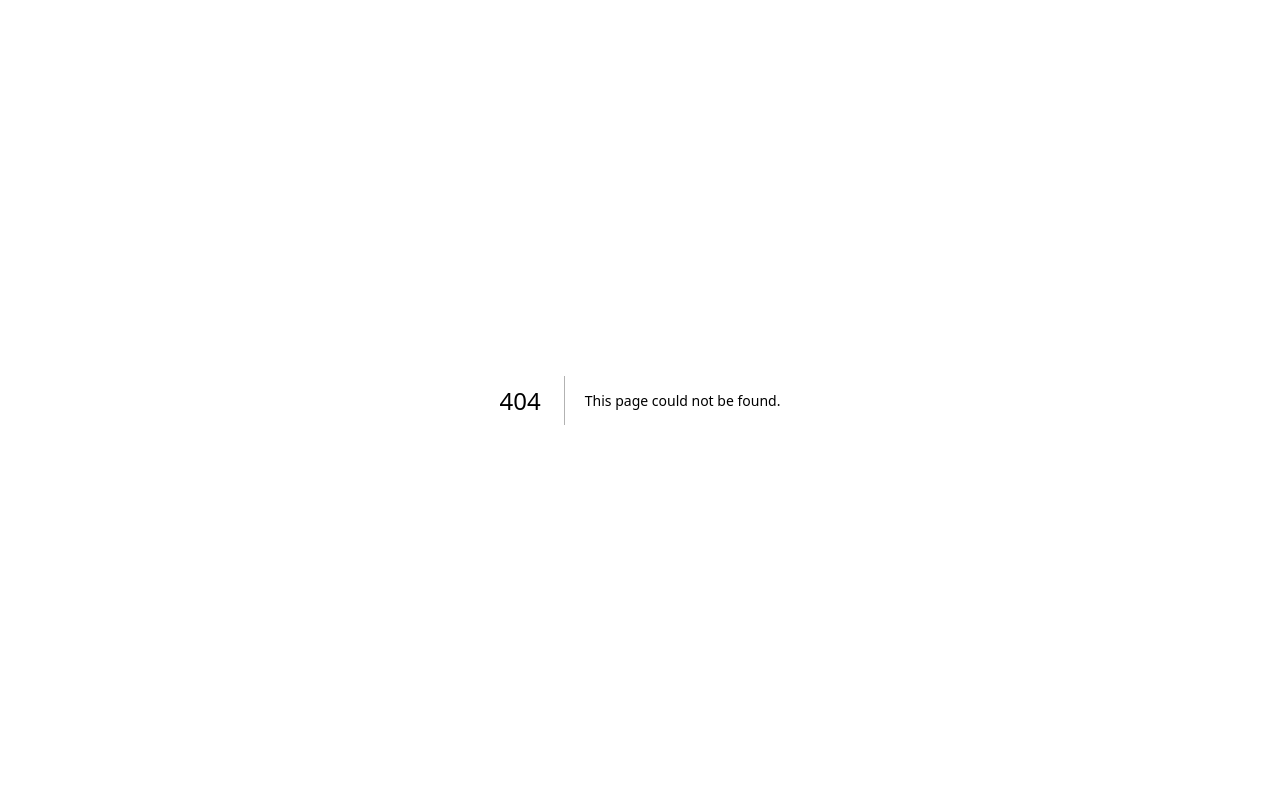
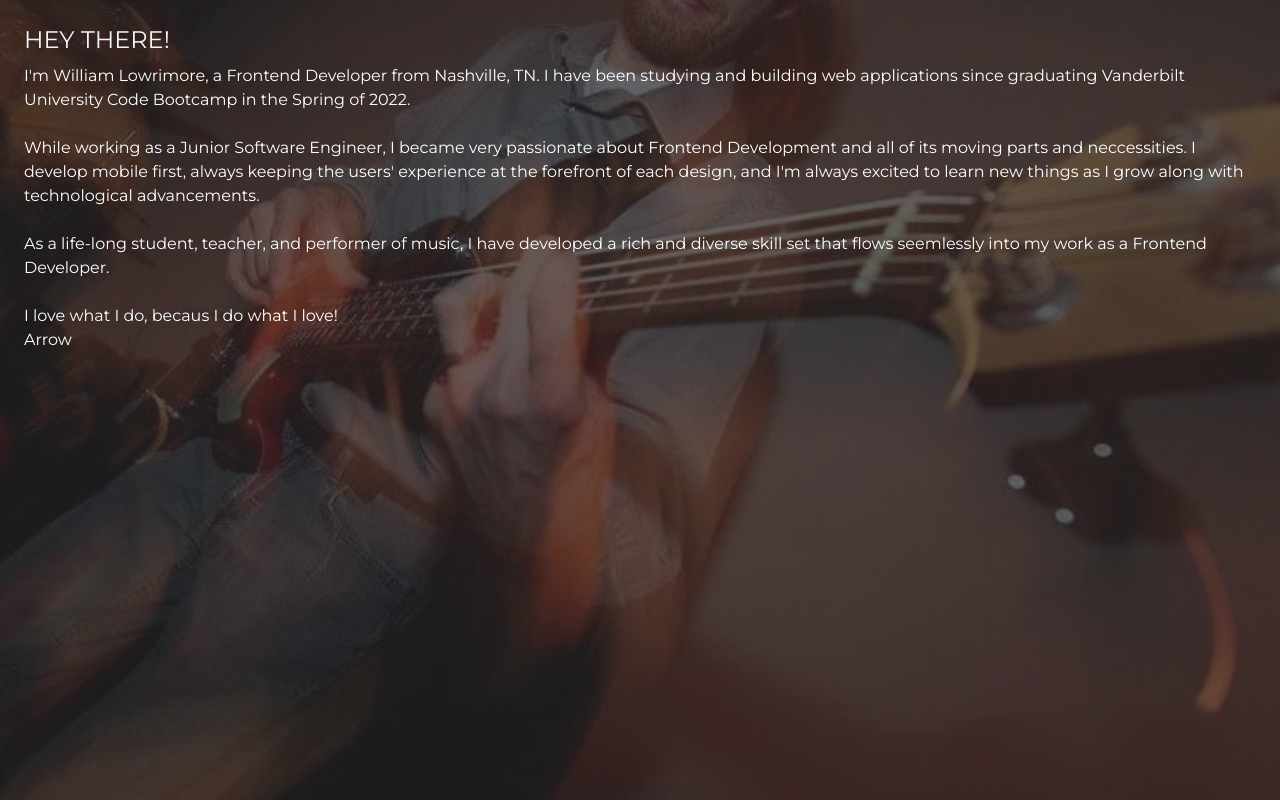
Before and after one commit to wlowrimore/piece_of_me, a Next.js app: page /about in a window 1280 px wide. Before the commit this address had no page. Built offline with nearby package versions, Linux system fonts and the light colour scheme.

Commit message:
builds basic about page

```diff
--- /dev/null
+++ b/src/app/about/page.tsx
@@ -0,0 +1,33 @@
+const About: React.FC = () => {
+  return (
+    <main className="bg-fixed w-screen min-h-screen bg-about-bg  bg-cover bg-center bg-norepeat flex flex-col mx-auto container">
+      <div className="bg-zinc-800/70 w-full min-h-screen">
+        <div className="flex flex-col p-6 justify-center">
+          <h1 className="pb-2 text-2xl text-zinc-100 uppercase">Hey there!</h1>
+          <p className="text-white">
+            I'm William Lowrimore, a Frontend Developer from Nashville, TN. I
+            have been studying and building web applications since graduating
+            Vanderbilt University Code Bootcamp in the Spring of 2022.
+            <br />
+            <br />
+            While working as a Junior Software Engineer, I became very
+            passionate about Frontend Development and all of its moving parts
+            and neccessities. I develop mobile first, always keeping the users'
+            experience at the forefront of each design, and I'm always excited
+            to learn new things as I grow along with technological advancements.
+            <br />
+            <br />
+            As a life-long student, teacher, and performer of music, I have
+            developed a rich and diverse skill set that flows seemlessly into my
+            work as a Frontend Developer.
+            <br />
+            <br />I love what I do, becaus I do what I love!
+          </p>
+          <p className="text-white">Arrow</p>
+        </div>
+      </div>
+    </main>
+  );
+};
+
+export default About;
--- a/src/app/components/HomeComponent.tsx
+++ b/src/app/components/HomeComponent.tsx
@@ -2,20 +2,21 @@ import Image from "next/image";
 import Avatar from "/public/images/will_avatar.webp";
 import ReactLogo from "/public/images/languages/react.webp";
 import NextLogo from "/public/images/languages/next.webp";
+import Link from "next/link";
 
 const HomeComponent = () => {
   return (
     <>
       <div className="flex flex-col items-center">
         <div className="flex items-center">
-          <h1 className="bg-[#304454] rounded-full py-4 text-2xl text-[#B89F88] font-semibold my-6 uppercase">
+          <h1 className="bg-[#304454] rounded-full py-4 text-2xl text-[#B89F88] font-semibold uppercase">
             Will
           </h1>
           <h1 className="text-2xl text-slate-900 font-semibold uppercase">
             iam lowrimore
           </h1>
         </div>
-        <h2 className="text-lg text-slate-900/70 font-semibold mt-[-1rem] uppercase">
+        <h2 className="text-lg text-slate-900/70 font-semibold uppercase">
           &#123; Frontend_Developer &#125;
         </h2>
       </div>
@@ -57,10 +58,14 @@ const HomeComponent = () => {
           </li>
         </ul>
       </section>
-      <div className="mt-8">
-        <button className="py-3 px-[1.4rem] bg-[#304454] text-[#B89F88] text-4xl font-semibold rounded-xl">
-          ?
-        </button>
+
+      <div className="mt-8 mb-4">
+        <Link
+          href="/about"
+          className="py-3 px-[1.4rem] bg-[#304454] text-[#B89F88] text-xl font-semibold rounded-xl"
+        >
+          Learn More
+        </Link>
       </div>
     </>
   );
--- a/src/app/page.tsx
+++ b/src/app/page.tsx
@@ -1,6 +1,6 @@
 import HomeComponent from "./components/HomeComponent";
 
-export default function Home() {
+export default function Home(): JSX.Element {
   return (
     <main className="w-screen min-h-screen bg-cyan-900/70 flex flex-col items-center p-4 mx-auto container">
       <HomeComponent />
--- a/tailwind.config.ts
+++ b/tailwind.config.ts
@@ -9,6 +9,7 @@ const config: Config = {
   theme: {
     extend: {
       backgroundImage: {
+        "about-bg": "url('/images/bass_will.webp')",
         "gradient-radial": "radial-gradient(var(--tw-gradient-stops))",
         "gradient-conic":
           "conic-gradient(from 180deg at 50% 50%, var(--tw-gradient-stops))",
```
Also changed, not shown: public/images/bass_will.webp (added), public/images/bw_will.webp (added).
